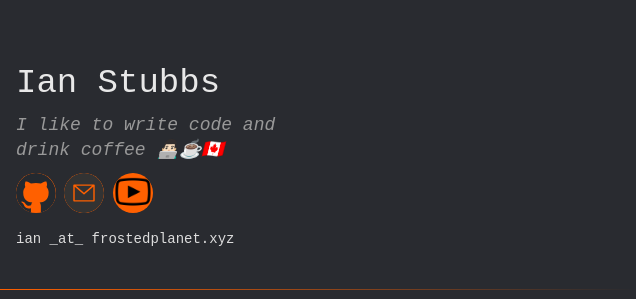
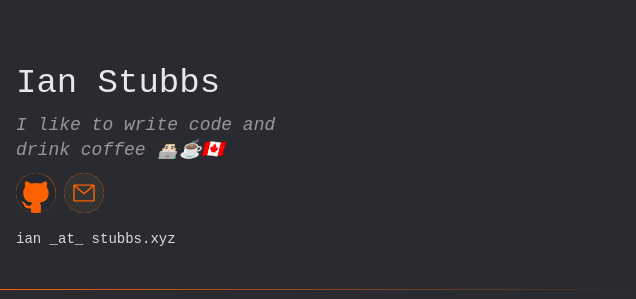
Before and after one commit to stubbsyy/frostedplanet, a plain HTML site: page index.html in a window 1280 px wide. Both pictures are taken after a click on the picture 728 px from the left and 192 px from the top of the page. Shown: the top 299 px of the page, 644-1280 px from the left. Drawn offline with Linux system fonts and the light colour scheme.

Commit message:
updating email

```diff
--- a/index.html
+++ b/index.html
@@ -20,7 +20,6 @@
           <div id="dico">
             <a href="https://github.com/stubbsyy" target="_blank" rel="noopener noreferrer"><img src="assets/cgithub.svg" class="iico "/></a>
             <img src="assets/cemail.svg" style="cursor: pointer;" class="iico" id="iemail" title="click to reveal" />
-            <a href="https://www.youtube.com/channel/UC0NquKjgpjiZX4kUSpEx3-w" target="_blank" rel="noopener noreferrer"><img src="assets/youtube.png" class="iico "/></a>
           </div>
           <div id="demail"></div> <!-- will reveal email -->
         </div>
@@ -91,7 +90,7 @@
       var e_is_shown = false;
       document.getElementById('iemail').addEventListener("click", function(){
         let demail = document.getElementById('demail');
-        demail.innerHTML = 'ian' + ' _at_ ' + 'frostedplanet' + '.xyz';
+        demail.innerHTML = 'ian' + ' _at_ ' + 'stubbs' + '.xyz';
         demail.style.opacity = e_is_shown ? 0 : 1;
         e_is_shown = !e_is_shown;
       })
```
